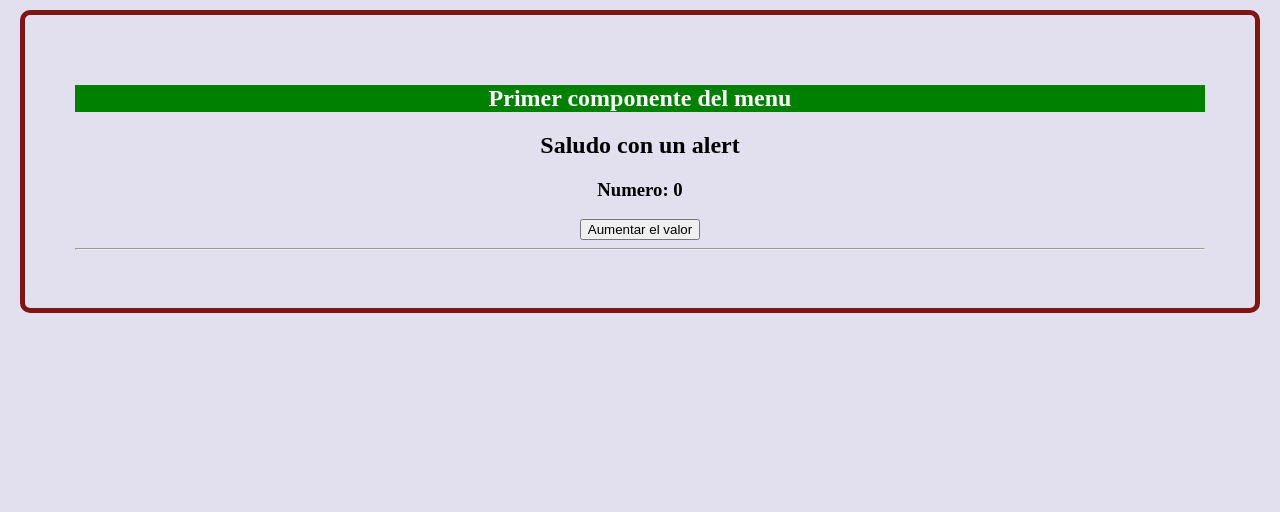
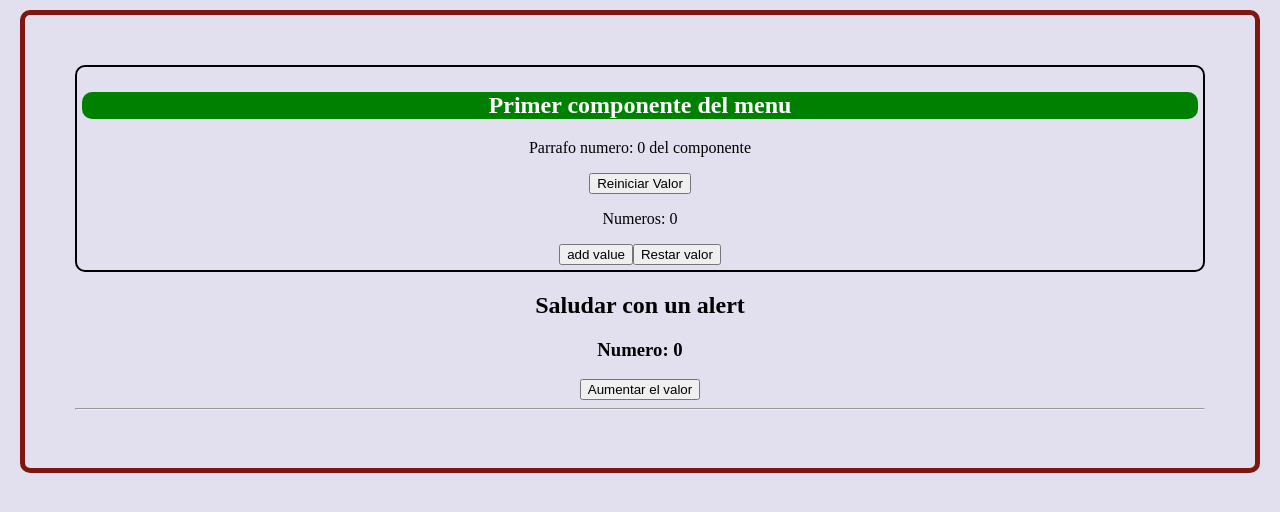
Before and after one commit to DanielGuzmanV/React-Js-Fundamentos, a React (Vite) app: page /menu in a window 1280 px wide. Shown: the top 512 px of the page. Built offline with nearby package versions, Linux system fonts and the light colour scheme.

Commit message:
configuracion del menu de fundamentos

```diff
--- a/src/components/components-fundamentos/Menu.css
+++ b/src/components/components-fundamentos/Menu.css
@@ -1,6 +1,12 @@
-#menu {
-  h2 {
-    background-color: green;
-    color: white;
-  }
+
+.firstComponent {
+  border-radius: 10px;
+  background-color: green;
+  color: white
 }
+
+.contentTitle {
+  padding: 5px;
+  border: 2px solid black;
+  border-radius: 10px;
+}
--- a/src/components/components-fundamentos/Menu.jsx
+++ b/src/components/components-fundamentos/Menu.jsx
@@ -1,9 +1,32 @@
+import { useState } from 'react';
 import './Menu.css';
 
-function Menu() {
+function Menu(props) {
+  const [valueNum, setValueNum] = useState(0);
+  const valueNumbers = () => {
+    setValueNum(valueNum + props.number);
+  }
+
+  const subtractNumber = () => {
+    setValueNum(valueNum - 1);
+  }
+
   return (
-    <div id='menu'>
-      <h2>Primer componente del menu</h2>
+    <div className='contentTitle'>
+      <h2 className='firstComponent'>Primer componente del menu</h2>
+      <p>Parrafo numero: {props.number} del componente</p>
+
+      <button onClick={props.valueRestart}>
+        Reiniciar Valor
+      </button>
+
+      <p>Numeros: {valueNum}</p>
+      <button onClick={valueNumbers}>
+        add value
+      </button>
+      <button onClick={subtractNumber}>
+        Restar valor
+      </button>
     </div>
   )
 }
--- a/src/pages/fundamentos/PageMenu.jsx
+++ b/src/pages/fundamentos/PageMenu.jsx
@@ -10,12 +10,17 @@ function PageMenu() {
     console.log('El numero actual es: ', number)
   }
 
+  const restartNumber = () => {
+    setNumber(0)
+  }
+
   return (
     <div>
-      <Menu/>
+      {/* Llamamos al primer componente */}
+      <Menu number={number} valueRestart={restartNumber}/>
 
       <h2 onClick={() => {alert('Hola desde el alert con Js')}}>
-        Saludo con un alert
+        Saludar con un alert
       </h2>
 
       <h3>Numero: {number}</h3>
```
